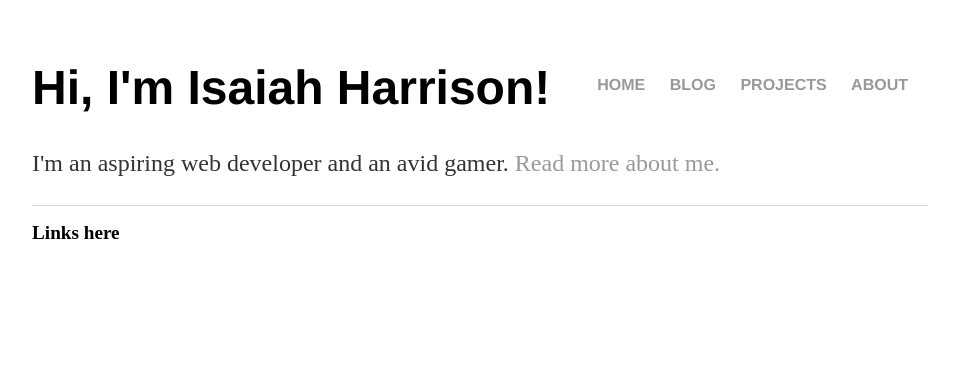
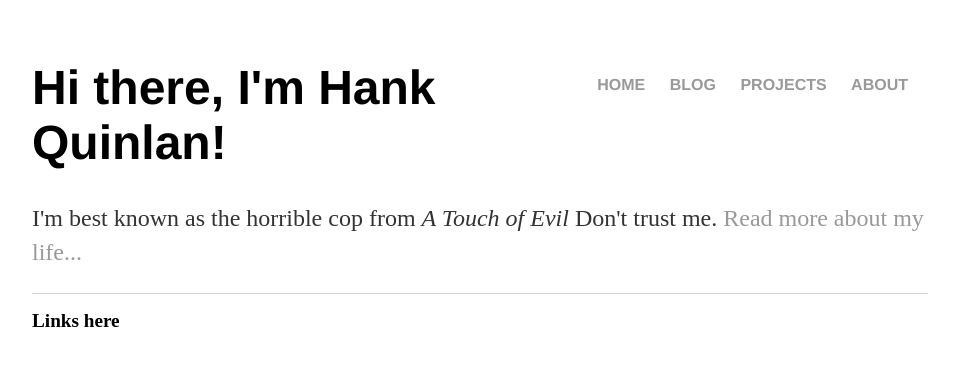
Before and after one commit to IGHarrison/igharrison.github.io, a Jekyll site: the page built from index.html, in a window 1280 px wide. Shown: the top 366 px of the page, without its empty margins (160-1114 px from the left). Built offline with Jekyll 4.4.1, drawn with Linux system fonts in a browser that asks for light colours.

Commit message:
Update index.html
changing to default (debugging)

```diff
--- a/index.html
+++ b/index.html
@@ -1,8 +1,8 @@
 ---
 layout: default
-title: Isaiah Gem Harrison
+title: Hank Quinlan, Horrible Cop
 ---
 <div class="blurb">
-  <h1>Hi, I'm Isaiah Harrison!</h1>
-  <p>I'm an aspiring web developer and an avid gamer. <a href="/about">Read more about me.</a></p>
-</div>
+	<h1>Hi there, I'm Hank Quinlan!</h1>
+	<p>I'm best known as the horrible cop from <em>A Touch of Evil</em> Don't trust me. <a href="/about">Read more about my life...</a></p>
+</div><!-- /.blurb -->
```
